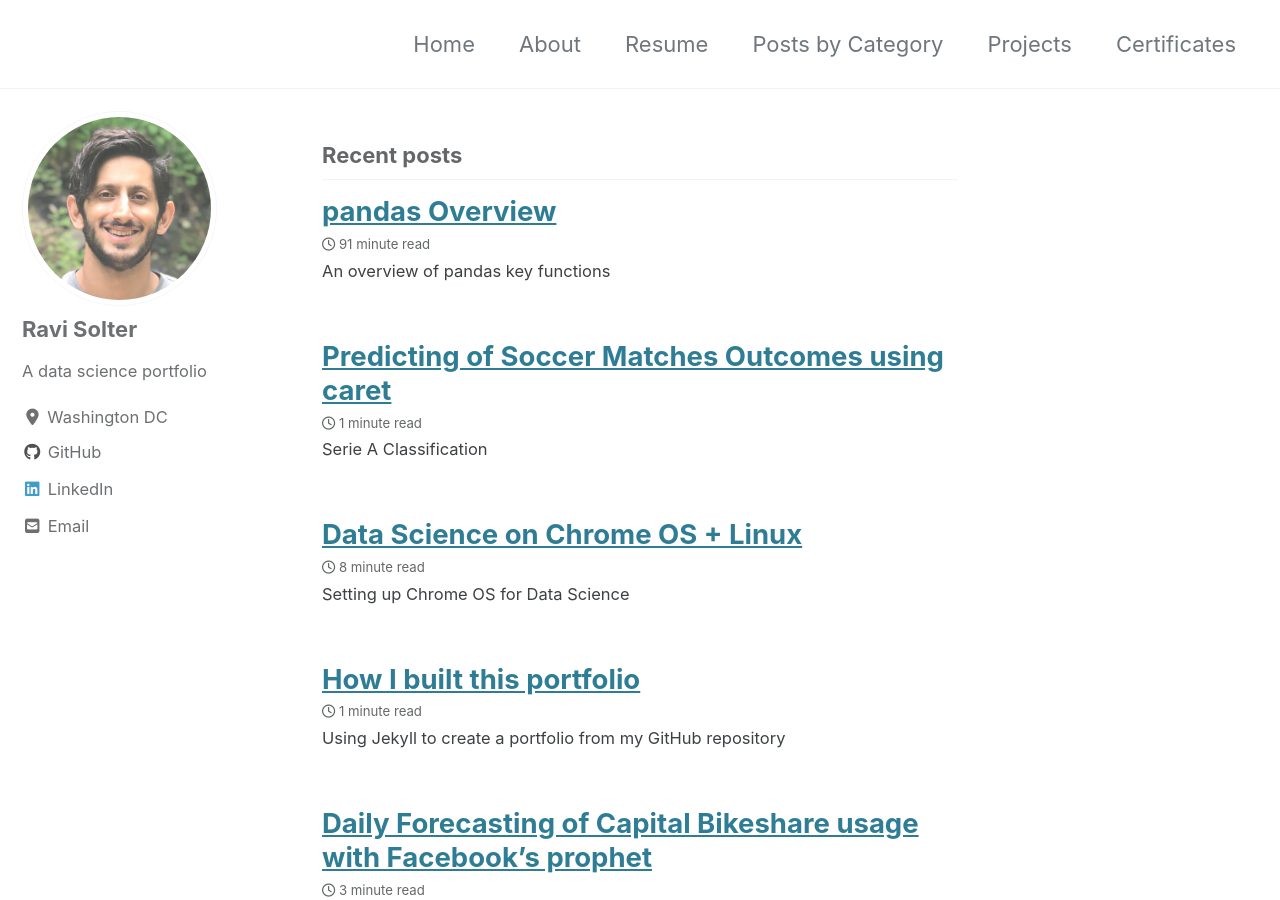
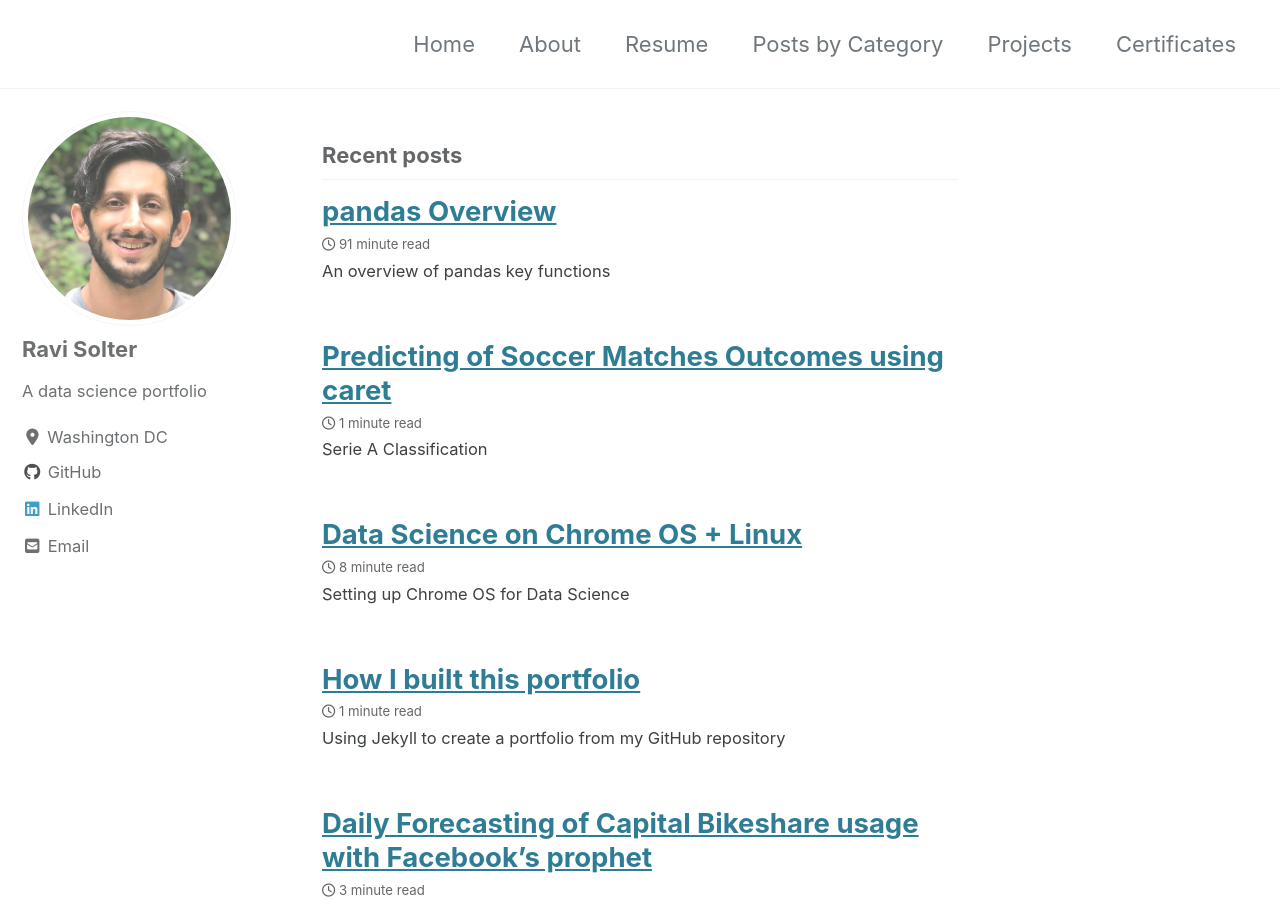
Before and after one commit to rsolter/rsolter.github.io, a Jekyll site: the page built from index.html, in a window 1280 px wide and 900 px high. Built offline with Jekyll 4.4.1, drawn with Linux system fonts in a browser that asks for light colours; cached includes are drawn as plain includes; nearby versions of some CDN libraries; the list of posts is cut into pages by our own code.

Commit message:
enlarging portfolio photo more

```diff
--- a/_sass/minimal-mistakes/_sidebar.scss
+++ b/_sass/minimal-mistakes/_sidebar.scss
@@ -127,7 +127,7 @@
   }
 
   img {
-    max-width: 195px;
+    max-width: 215px;
     border-radius: 50%;
 
     @include breakpoint($large) {
```
